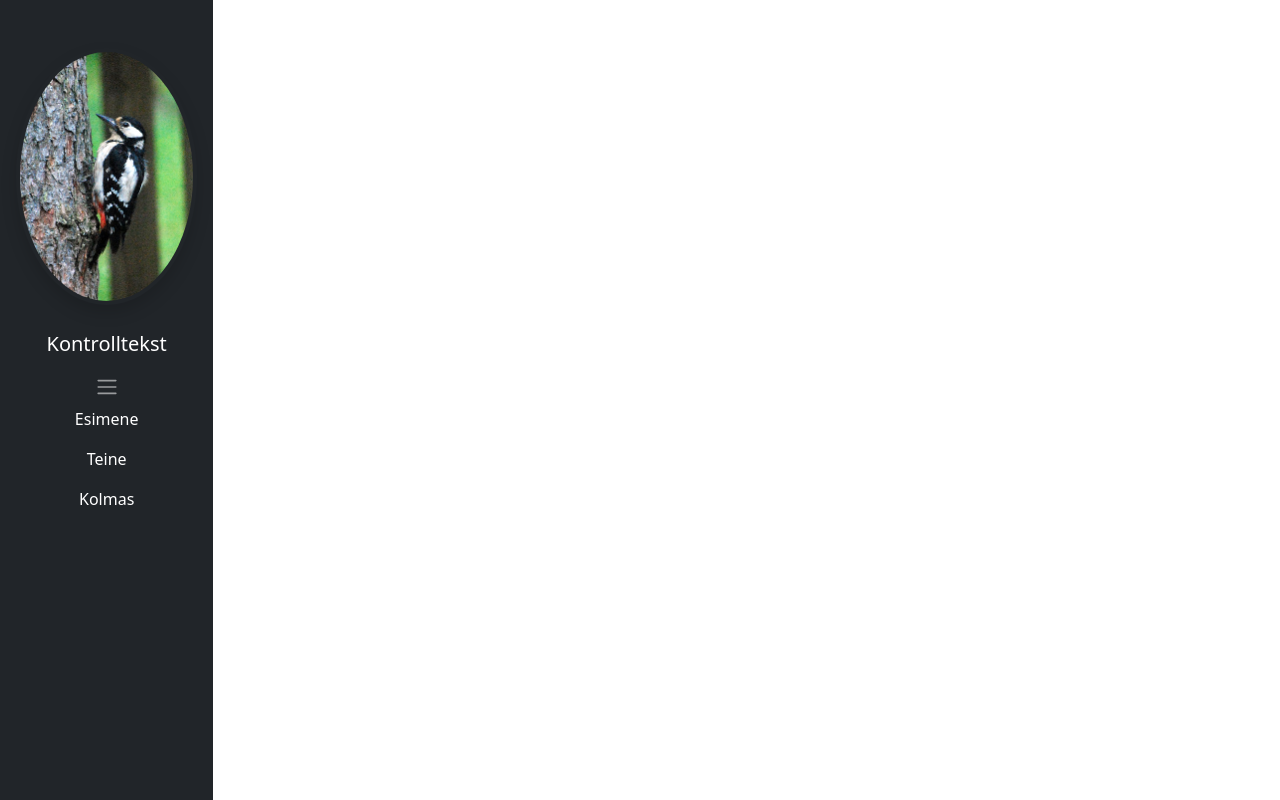
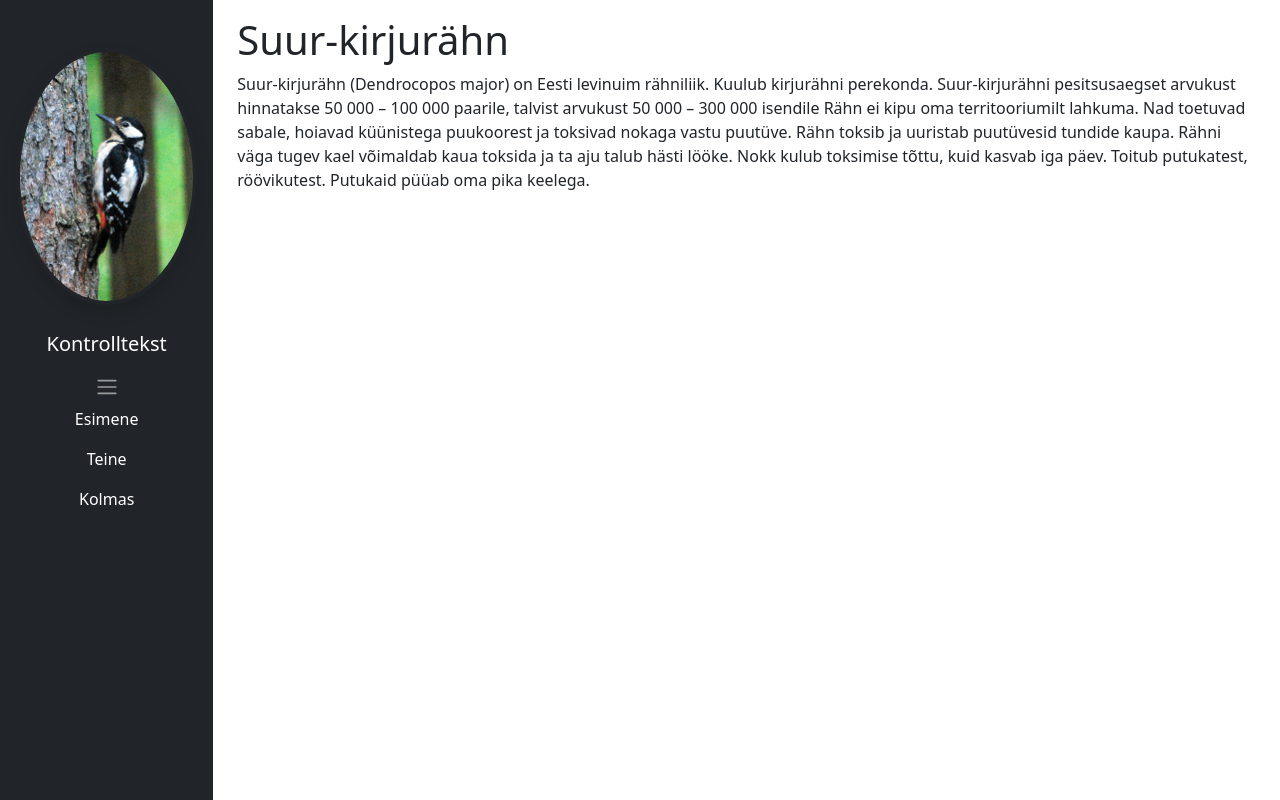
Before and after one commit to MikkPuusepp/Tore, a plain HTML site: page index.html in a window 1280 px wide. Drawn offline with nearby package versions, Linux system fonts and the light colour scheme.

Commit message:
Update index.html
Tekstiproov

```diff
--- a/index.html
+++ b/index.html
@@ -40,11 +40,23 @@
                         </li>
                         </ul>
                     </div>
-
-
-
                 </nav>
             </aside>
+            <main class="col px-0 flex-grow-1">
+                <div class="container py-3">
+                    <article>
+                        <h1 class="font-weight-light">Suur-kirjurähn</h1>
+                        <p>Suur-kirjurähn (Dendrocopos major) on Eesti levinuim rähniliik. Kuulub kirjurähni perekonda.
+                            Suur-kirjurähni pesitsusaegset arvukust hinnatakse 50 000 – 100 000 paarile, talvist arvukust 50 000 – 300 000 isendile
+                            Rähn ei kipu oma territooriumilt lahkuma.
+                            Nad toetuvad sabale, hoiavad küünistega puukoorest ja toksivad nokaga vastu puutüve. Rähn toksib ja uuristab puutüvesid tundide kaupa. Rähni väga tugev kael võimaldab kaua toksida ja ta aju talub hästi lööke. Nokk kulub toksimise tõttu, kuid kasvab iga päev.
+                            Toitub putukatest, röövikutest. Putukaid püüab oma pika keelega.
+
+                        </p>
+                    </article>
+                </div>
+
+            </main>
         </div>
     </div>
 
```
